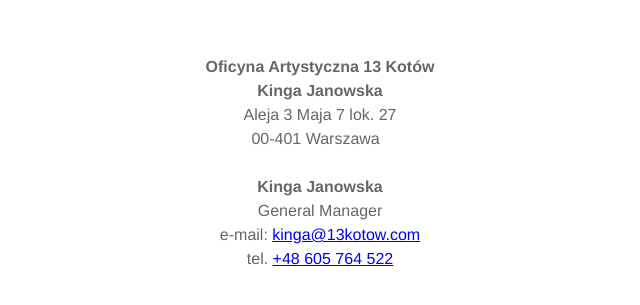
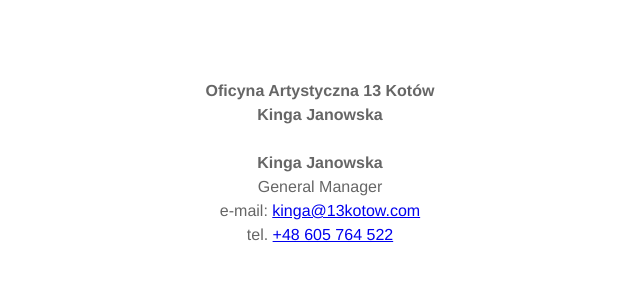
Before and after one commit to antoni/13cats, a plain HTML site: page index.html in a window 1280 px wide. Shown: the part 237-542 px from the top of the page, without its empty margins (320-960 px from the left). Drawn offline with Linux system fonts and the light colour scheme.

Commit message:
feat: Remove address

```diff
--- a/index.html
+++ b/index.html
@@ -79,8 +79,6 @@
             <div class="wpb_text_column wpb_content_element ">
               <div class="wpb_wrapper"><strong>Oficyna Artystyczna 13 Kotów</strong></div>
               <div class="wpb_wrapper"><strong>Kinga Janowska</strong></div>
-              <div class="wpb_wrapper">Aleja 3 Maja 7 lok. 27</div>
-              <div class="wpb_wrapper">00-401 Warszawa &nbsp;</div>
             </div>
           </div>
         </div>
```
